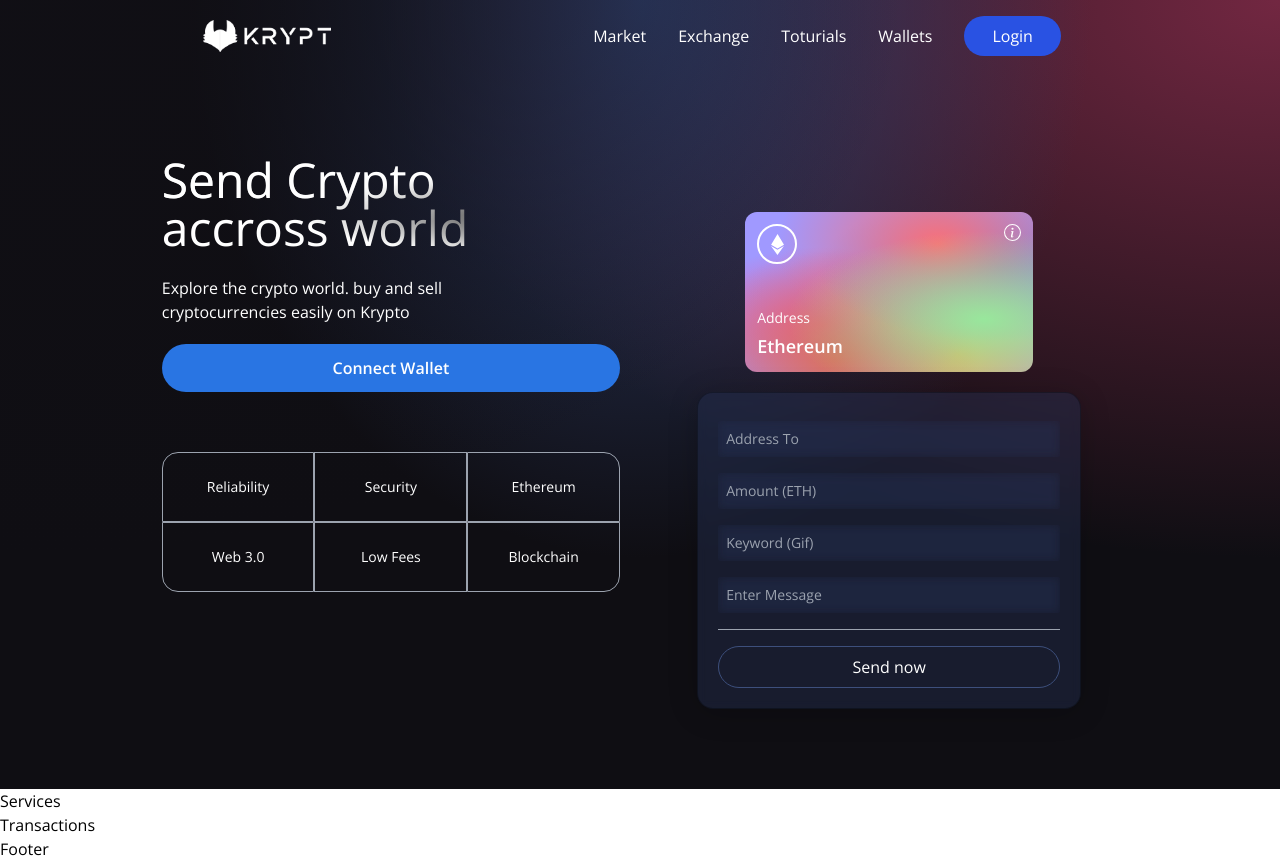
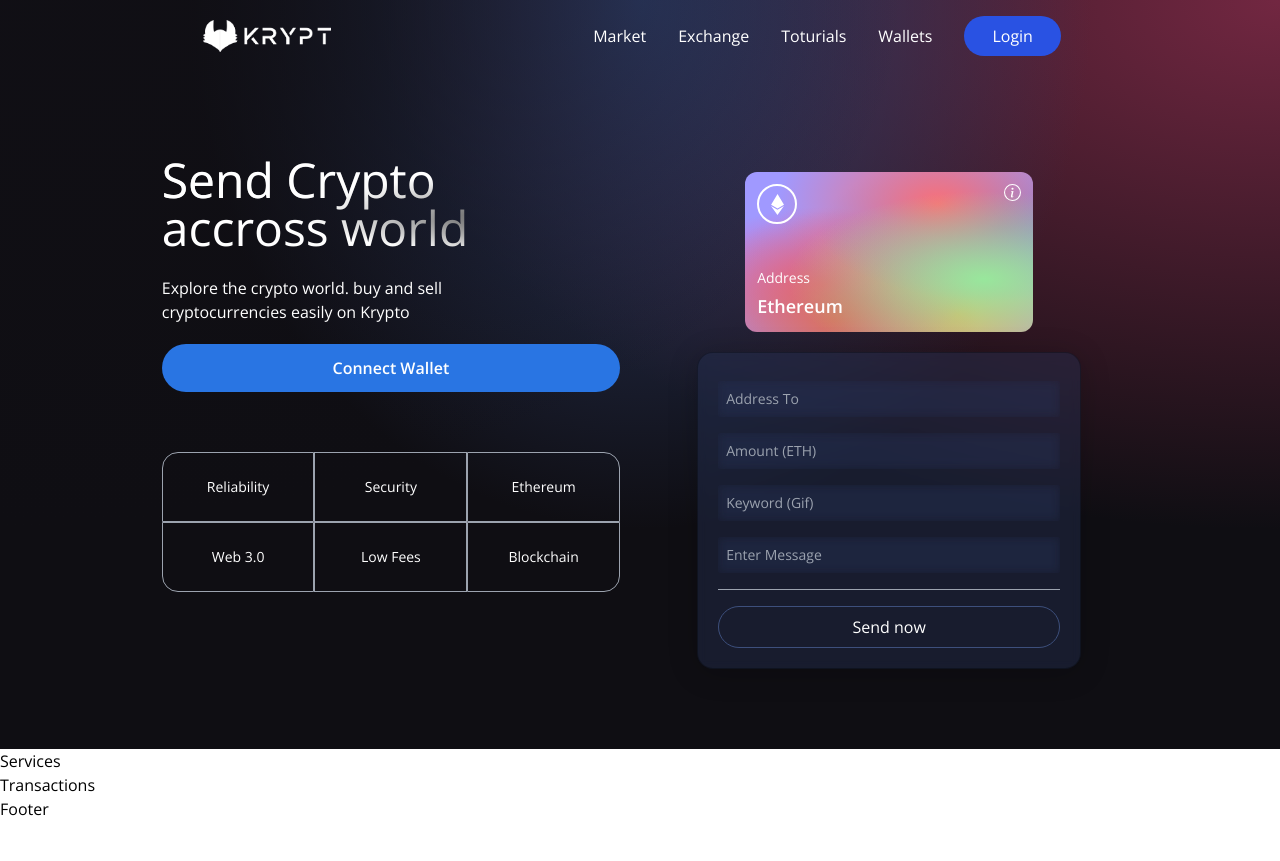
Before and after one commit to fardinvahdat/web3.0, a React (Vite) app in the folder client/: page / in a window 1280 px wide. After the commit the page ends 821 px from the top, so only its background shows below. Built offline with nearby package versions, Linux system fonts and the light colour scheme.

Commit message:
add custom tailwind config and use it

```diff
--- a/client/src/components/Welcome.jsx
+++ b/client/src/components/Welcome.jsx
@@ -23,8 +23,8 @@
 
   return (
     <div className="flex w-full justify-center items-center">
-      <div className="flex md:flex-row flex-col items-start justify-between md:p-20 py-12 px-4">
-        <div className="flex flex-1 justify-start flex-col md:mr-10">
+      <div className="flex mf:flex-row flex-col items-start justify-between md:p-20 py-12 px-4">
+        <div className="flex flex-1 justify-start flex-col mf:mr-10">
           <h1 className="text-white text-3xl sm:text-5xl text-gradient py-1">
             Send Crypto <br />
             accross world
--- a/client/tailwind.config.js
+++ b/client/tailwind.config.js
@@ -1,7 +1,34 @@
-export default {
-  content: ["./index.html", "./src/**/*.{js,ts,jsx,tsx}"],
+module.exports = {
+  purge: ["./src/**/*.{js,jsx,ts,tsx}", "./public/index.html"],
+  mode: "jit",
+  darkMode: false, // or 'media' or 'class'
   theme: {
+    fontFamily: {
+      display: ["Open Sans", "sans-serif"],
+      body: ["Open Sans", "sans-serif"],
+    },
+    extend: {
+      screens: {
+        mf: "990px",
+      },
+      keyframes: {
+        "slide-in": {
+          "0%": {
+            "-webkit-transform": "translateX(120%)",
+            transform: "translateX(120%)",
+          },
+          "100%": {
+            "-webkit-transform": "translateX(0%)",
+            transform: "translateX(0%)",
+          },
+        },
+      },
+      animation: {
+        "slide-in": "slide-in 0.5s ease-out",
+      },
+    },
+  },
+  variants: {
     extend: {},
   },
-  plugins: [],
 };
```
